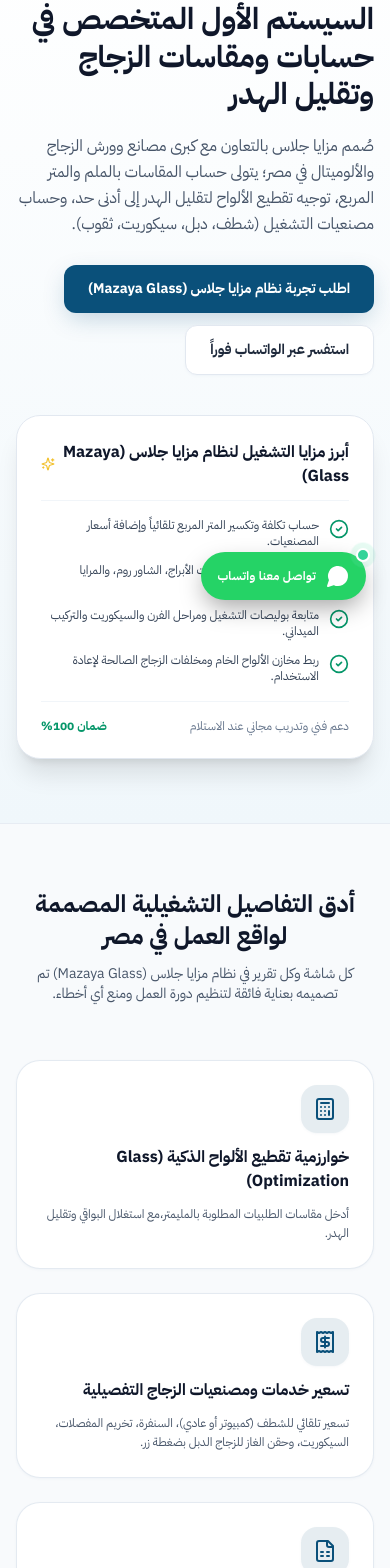
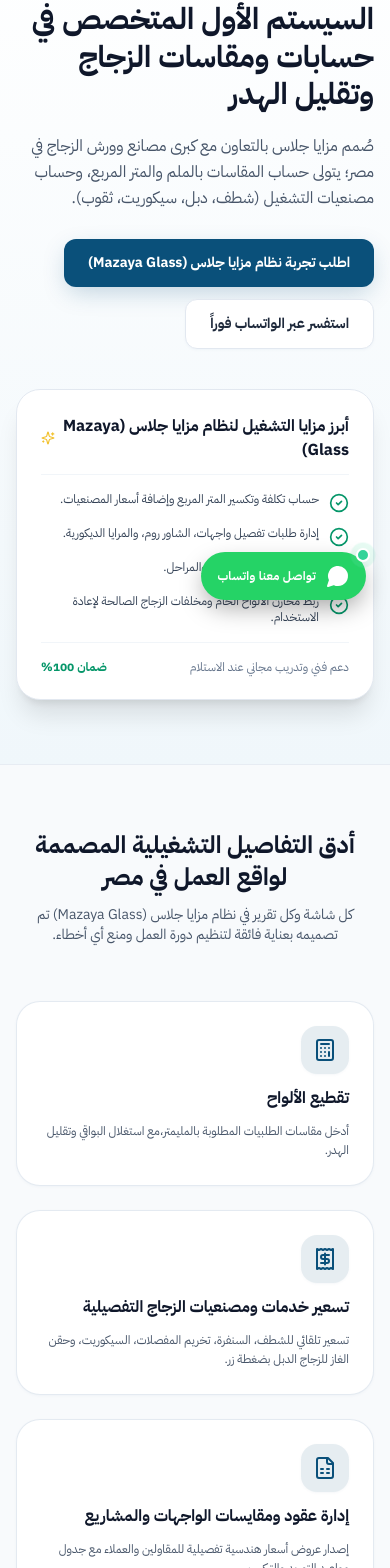
Before and after one commit to eng0youssef/Mazaya-web-site, a Next.js app: page /systems/mazaya-glass in a window 390 px wide. Shown: the part 220-1788 px from the top of the page. Built offline with nearby package versions, Linux system fonts and the light colour scheme; no server answers.

Commit message:
feat: streamline lead submission confirmation and update system modules content

```diff
--- a/src/data/mazaya-data.ts
+++ b/src/data/mazaya-data.ts
@@ -129,7 +129,7 @@ export const SYSTEM_MODULES: SystemModule[] = [
     subFeatures: [
       {
         title: "شاشات كاشير سريعة ودعم كامل للباركود",
-        description: "بيع فوري بالباركود وطباعة فواتير حرارية (80mm و 58mm)متوافقة مع كافة أجهزة نقاط البيع واسكانر الباركود .",
+        description: "بيع فوري بالباركود وطباعة فواتير (80mm و 58mm و A4 و A5)متوافقة مع كافة أجهزة نقاط البيع واسكانر الباركود .",
         iconName: "ScanLine",
       },
       {
@@ -155,33 +155,33 @@ export const SYSTEM_MODULES: SystemModule[] = [
     number: "02",
     title: "مزايا جلاس (Mazaya Glass)",
     badge: "مصانع وشركات وورش الزجاج",
-    shortDesc: "نظام تخصصي ذكي لحساب مقاسات الزجاج، تحسين التقطيع لتقليل الهدر، وحساب تكاليف الشطف والسنفرة والسيكوريت.",
+    shortDesc: "نظام ذكي لحساب مقاسات الزجاج، تحسين التقطيع لتقليل الهدر، وحساب تكاليف الشطف والسنفرة والسيكوريت.",
     heroHeadline: "السيستم الأول المتخصص في حسابات ومقاسات الزجاج وتقليل الهدر",
-    heroSubtitle: "صُمم مزايا جلاس بالتعاون مع كبرى مصانع وورش الزجاج والألوميتال في مصر؛ يتولى حساب المقاسات بالملم والمتر المربع، توجيه تقطيع الألواح لتقليل الهدر إلى أدنى حد، وحساب مصنعيات التشغيل (شطف، دبل، سيكوريت، ثقوب).",
+    heroSubtitle: "صُمم مزايا جلاس بالتعاون مع كبرى مصانع وورش الزجاج في مصر؛ يتولى حساب المقاسات بالملم والمتر المربع، وحساب مصنعيات التشغيل (شطف، دبل، سيكوريت، ثقوب).",
     iconName: "Layers",
     accentColor: "#0A507A",
     videoId: "dQw4w9WgXcQ",
     keyBenefits: [
 
-      "حساب تكلفة وتكسير المتر المربع تلقائياً وإضافة أسعار المصنعيات.",
-      "إدارة طلبات تفصيل واجهات الأبراج، الشاور روم، والمرايا الديكورية.",
-      "متابعة بوليصات التشغيل ومراحل الفرن والسيكوريت والتركيب الميداني.",
+      "حساب تكلفة وتكسير المتر المربع وإضافة أسعار المصنعيات.",
+      "إدارة طلبات تفصيل واجهات، الشاور روم، والمرايا الديكورية.",
+      "متابعة بوليصات التشغيل والمراحل.",
       "ربط مخازن الألواح الخام ومخلفات الزجاج الصالحة لإعادة الاستخدام.",
     ],
     subFeatures: [
       {
-        title: "خوارزمية تقطيع الألواح الذكية (Glass Optimization)",
+        title: "تقطيع الألواح",
         description: "أدخل مقاسات الطلبيات المطلوبة بالمليمتر،مع استغلال البواقي وتقليل الهدر.",
         iconName: "Calculator",
       },
       {
         title: "تسعير خدمات ومصنعيات الزجاج التفصيلية",
-        description: "تسعير تلقائي للشطف (كمبيوتر أو عادي)، السنفرة، تخريم المفصلات، السيكوريت، وحقن الغاز للزجاج الدبل بضغطة زر.",
+        description: "تسعير تلقائي للشطف، السنفرة، تخريم المفصلات، السيكوريت، وحقن الغاز للزجاج الدبل بضغطة زر.",
         iconName: "Receipt",
       },
       {
         title: "إدارة عقود ومقايسات الواجهات والمشاريع",
-        description: "إصدار عروض أسعار هندسية تفصيلية للمقاولين والعملاء مع جدول مواعيد التوريد والتركيب ونسب الدفعات المستحقة.",
+        description: "إصدار عروض أسعار هندسية تفصيلية للمقاولين والعملاء مع جدول مواعيد التوريد والتركيب.",
         iconName: "FileSpreadsheet",
       },
       {
@@ -197,9 +197,9 @@ export const SYSTEM_MODULES: SystemModule[] = [
     number: "03",
     title: "مزايا ريستورانت (Mazaya Restaurant)",
     badge: "المطاعم والكافيهات",
-    shortDesc: "شاشات تاتش سريعة، كابتن أوردر، إدارة الصالة والتيك أواي والدليفري (Recipe) من المخزن.",
+    shortDesc: "شاشات تاتش سريعة، كابتن أوردر، إدارة الصالة والتيك أواي والدليفري من المخزن.",
     heroHeadline: "سرعة متناهية في خدمة الزبائن",
-    heroSubtitle: "سواء بتدير مطعم ، كافيه، أو سلسلة فروع سريعة؛ مزايا ريستورانت بيوفرلك شاشات بيع لمس سريعة،  طابعات بونات المطبخ، .",
+    heroSubtitle: "سواء بتدير مطعم ، كافيه، أو سلسلة فروع سريعة؛ مزايا ريستورانت بيوفرلك شاشات بيع لمس سريعة،  طابعات بونات المطبخ",
     iconName: "UtensilsCrossed",
     accentColor: "#F2C12E",
     videoId: "dQw4w9WgXcQ",
@@ -212,7 +212,7 @@ export const SYSTEM_MODULES: SystemModule[] = [
     ],
     subFeatures: [
       {
-        title: "حساب الأرباح  (Recipe)",
+        title: "حساب الأرباح",
         description: "تقدر تعرف مبيعاتك خلال فترة زمنية محددة (يوم - شهر - سنة) وتعرف ربح كل صنف والربح من الدلفيري قد ايه و من التيك أوي و الصالة.",
         iconName: "Calculator",
       },
@@ -222,7 +222,7 @@ export const SYSTEM_MODULES: SystemModule[] = [
         iconName: "Clock",
       },
       {
-        title: "شاشات عرض المطبخ وبونات التحضير (KDS)",
+        title: "شاشات عرض المطبخ وبونات التحضير",
         description: "طباعة بون التحضير في المطبخ فور تسجيل الأوردر مع ملاحظات العميل الخاصة (بدون بصل، زيادة صوص) لضمان دقة التنفيذ.",
         iconName: "Printer",
       },
@@ -367,16 +367,16 @@ export const SYSTEM_MODULES: SystemModule[] = [
     badge: "القرى والمنتجعات والفنادق",
     shortDesc: "حجز الغرف والشاليهات، دورة النزيل والنزول، فواتير الخدمات الإضافية، ونقاط بيع الأنشطة الترفيهية والمطاعم.",
     heroHeadline: "إدارة فندقية راقية لحجز حمام السباحة والغرف وإسعاد النزلاء",
-    heroSubtitle: "وإداري متكامل للقرى والمنتجعات السياحية والشقق الفندقية.",
+    heroSubtitle: "وإداري متكامل للقرى والمنتجعات السياحية.",
     iconName: "Palmtree",
     accentColor: "#F2C12E",
     videoId: "dQw4w9WgXcQ",
     keyBenefits: [
-      "مخطط تقويمي بصري للغرف.",
+      "تقدر تشتغل على الموبايل وتعمل حجوزات حتى لو مفيش نت.",
       "إجراءات تسكين وخروج النزلاء سريعة وسلسة مع طباعة بطاقات الإقامة.",
       "ترحيل استهلاك النزيل في المطاعم والأنشطة الترفيهية إلى شيك الغرفة الموحد.",
       "تحديد نوع الحجز.",
-      "تقارير نسب الإشغال اليومية والإيرادات ومتوسط سعر الليلة (ADR).",
+      "تقارير نسب الإشغال اليومية والإيرادات ومتوسط سعر الليلة.",
     ],
     subFeatures: [
       {
@@ -385,8 +385,8 @@ export const SYSTEM_MODULES: SystemModule[] = [
         iconName: "Calendar",
       },
       {
-        title: "فاتورة النزيل الشاملة (Guest Folio)",
-        description: "تجميع كافة طلبات الإقامة والمأكولات والمشروبات وخدمات الغسيل والأنشطة في فاتورة موحدة تسدد عند إجراء الـ.",
+        title: "فاتورة النزيل الشاملة",
+        description: "تجميع كافة طلبات الإقامة والمأكولات والمشروبات والأنشطة في فاتورة موحدة.",
         iconName: "Receipt",
       },
       {
@@ -416,7 +416,7 @@ export const SYSTEM_MODULES: SystemModule[] = [
     keyBenefits: [
       "تسجيل المركبة برقم الشاسيه، رقم الموتور، اللون، الموديل، وبيانات الإفراج الجمركي.",
       "نظام بيع بالتقسيط المباشر مع حساب الفائدة وجدولة الأقساط الشهرية.",
-      "طباعة عقود البيع .",
+      "طباعة عقود البيع.",
       "كشف حساب تفصيلي للعميل.",
       "إدارة مخزن قطع الغيار بأسماء الموديلات، وورشة الصيانة وأوامر الشغل.",
     ],
```
Also changed, not shown: src/components/sections/LeadCaptureSection.tsx (+17 -27 lines).
